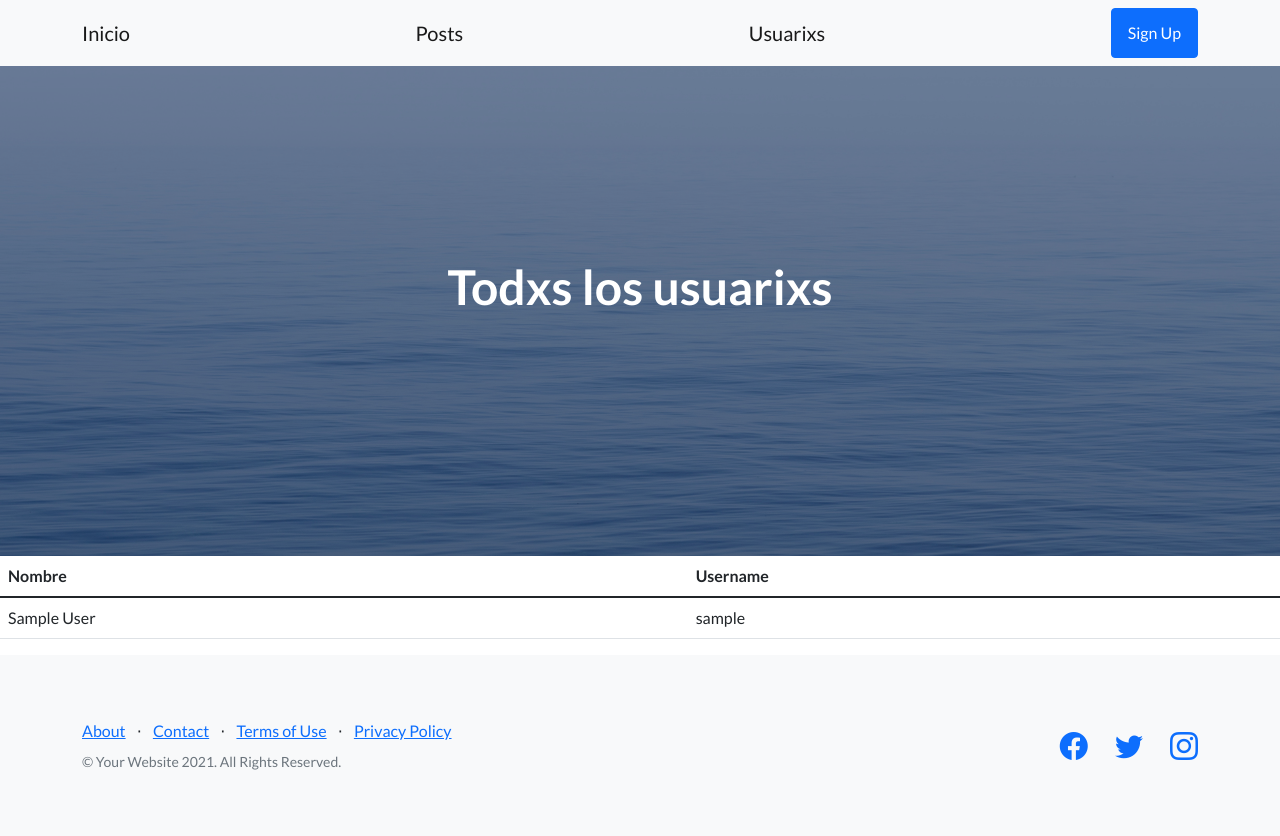
After one commit to tyzurc/Entrega1Cruz, a Django app: page /blog/users/ in a window 1280 px wide. The commit adds this page. Run offline with Django 4.2, Linux system fonts and the light colour scheme; tables that the repository leaves empty hold one stand-in row (values such as "Sample post"); some libraries are stand-ins or nearby versions.

Commit message:
Creación de nuevo modelo, actualización del modelo posts, actualización de templates

```diff
--- a/blog_coder/blog/admin.py
+++ b/blog_coder/blog/admin.py
@@ -1,5 +1,6 @@
 from django.contrib import admin
-from blog.models import Post
+from blog.models import *
 # Register your models here.
 
 admin.site.register(Post)
+admin.site.register(User)
--- a/blog_coder/blog/models.py
+++ b/blog_coder/blog/models.py
@@ -1,5 +1,6 @@
 from pickle import TRUE
 from django.db import models
+from datetime import datetime
 
 # Create your models here.
 
@@ -7,3 +8,11 @@ class Post(models.Model):
     id = models.AutoField(primary_key=TRUE)
     titulo = models.CharField(max_length=60)
     contenido = models.TextField()
+    autorx = models.CharField(max_length=60, default="Nombre")
+    fecha_creacion = models.DateField(default=datetime.now)
+class User(models.Model):
+    id = models.AutoField(primary_key=TRUE)
+    nombre = models.CharField(max_length=60)
+    user_name = models.CharField(max_length=60, default="User")
+    email = models.CharField(max_length=60)
+    # ver después cómo agregar cant de posts hechos por este user
--- a/blog_coder/blog/templates/blog/base.html
+++ b/blog_coder/blog/templates/blog/base.html
@@ -24,6 +24,7 @@
             <div class="container">
                 <a class="navbar-brand" href="{% url 'Inicio' %}">Inicio</a>
                 <a class="navbar-brand" href="{% url 'Posts' %}">Posts</a>
+                <a class="navbar-brand" href="{% url 'Usuarixs' %}">Usuarixs</a>
                 <a class="btn btn-primary" href="#signup">Sign Up</a>
             </div>
         </nav>
--- a/blog_coder/blog/templates/blog/listar_posts.html
+++ b/blog_coder/blog/templates/blog/posts.html
@@ -7,7 +7,8 @@
         <thead>
             <tr>
                 <th>Título</th>
-                <th>Contenido</th>
+                <th>Autorx</th>
+                <th>Fecha</th>
             </tr>
         </thead>
 
@@ -15,7 +16,8 @@
             {% for post in posts %}
                 <tr>
                 <td>{{post.titulo}}</td>
-                <td>{{post.contenido}}</td>
+                <td>{{post.autorx}}</td>
+                <td>{{post.fecha_creacion}}</td>
                 </tr>
             {% endfor %}
         </tbody>
--- /dev/null
+++ b/blog_coder/blog/templates/blog/users.html
@@ -0,0 +1,25 @@
+{% extends 'blog/base.html' %}
+
+{% block main_content %}
+
+<div>
+    <table class="table">
+        <thead>
+            <tr>
+                <th>Nombre</th>
+                <th>Username</th>
+            </tr>
+        </thead>
+
+        <tbody>
+            {% for user in users %}
+                <tr>
+                <td>{{user.nombre}}</td>
+                <td>{{user.user_name}}</td>
+                </tr>
+            {% endfor %}
+        </tbody>
+    </table>
+</div>
+
+{% endblock main_content %}
--- a/blog_coder/blog/urls.py
+++ b/blog_coder/blog/urls.py
@@ -3,5 +3,6 @@ from blog.views import *
 
 urlpatterns = [
     path('', inicio, name="Inicio"),
-    path('listar/', listar, name="Posts"),
+    path('posts/', posts, name="Posts"),
+    path('users/', users, name="Usuarixs"),
 ]
--- a/blog_coder/blog/views.py
+++ b/blog_coder/blog/views.py
@@ -1,12 +1,16 @@
 from django.shortcuts import render
 from django.http import HttpResponse
-from blog.models import Post
+from blog.models import *
 
 # Create your views here.
 
 def inicio(request):
     return render(request, 'blog/inicio.html', {"title": "Inicio", "message": "¡Bienvenidx!"})
 
-def listar(request):
+def posts(request):
     posts = Post.objects.all()
-    return render(request, 'blog/listar_posts.html', {"posts": posts, "title": "Posts", "message": "Todos los posts"})
+    return render(request, 'blog/posts.html', {"posts": posts, "title": "Posts", "message": "Todos los posts"})
+
+def users(request):
+    users = User.objects.all()
+    return render(request, 'blog/users.html', {"users": users, "title": "Usuarixs", "message": "Todxs los usuarixs"})
```
Also changed, not shown: blog_coder/blog/migrations/0002_users_post_autorx_post_fecha_creacion.py (added), blog_coder/blog/migrations/0003_rename_users_user.py (added), blog_coder/blog/migrations/0004_user_user_name.py (added).
